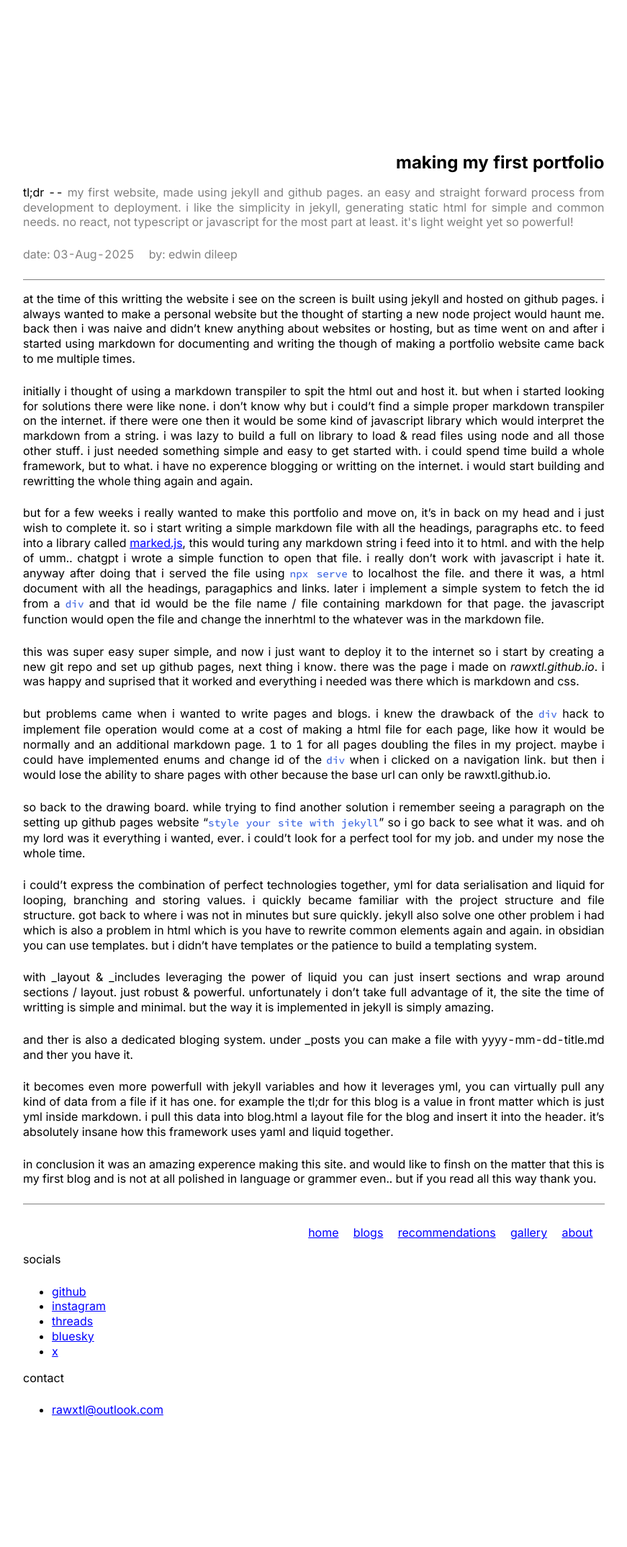
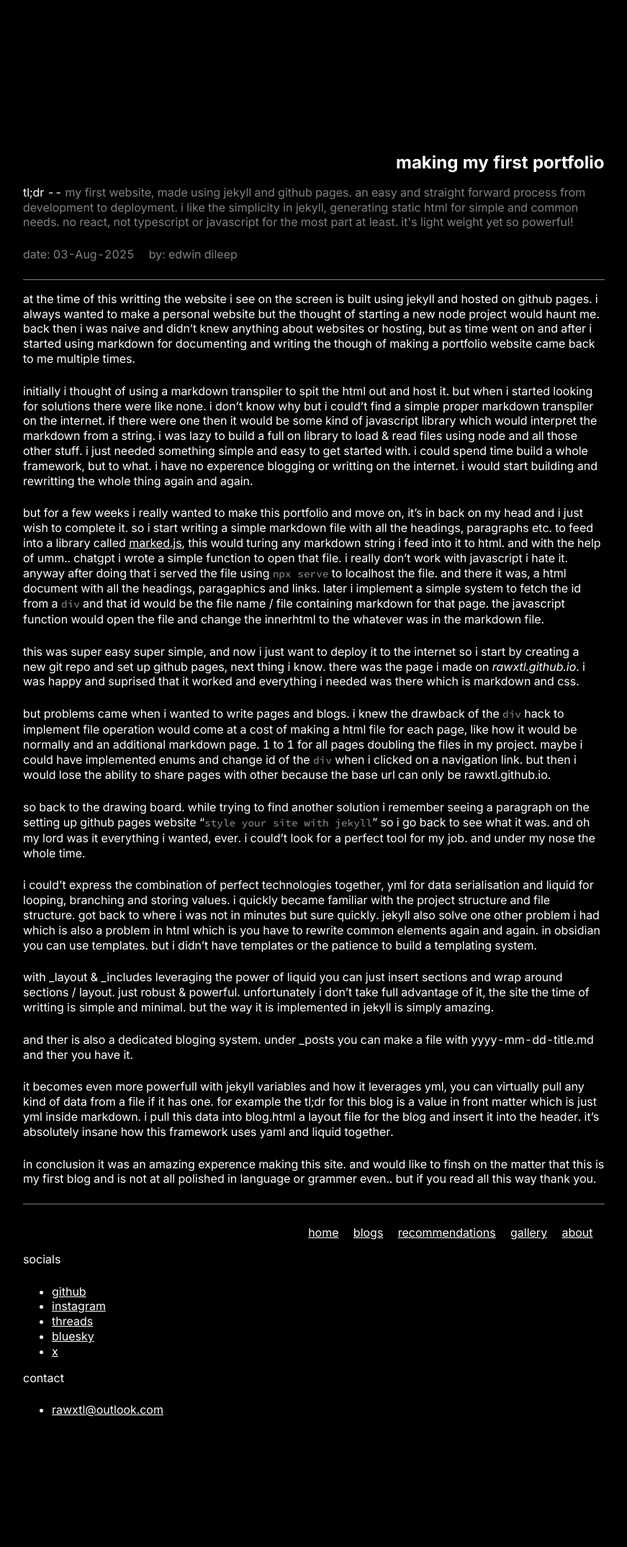
Before and after one commit to rawxtl/rawxtl.github.io, a Jekyll site: the page built from _posts/2025-08-03-making_portfolio.md, in a window 1280 px wide. Shown: the whole page at 72% size, without its empty margins (32-903 px from the left). Built offline with Jekyll 4.4.1, drawn with Linux system fonts in a browser that asks for light colours.

Commit message:
change style

```diff
--- a/assets/css/global.css
+++ b/assets/css/global.css
@@ -12,10 +12,10 @@
                 "zero" 1;
         font-variant-numeric: slashed-zero;
 
-        --background-clr: white;
-        --foreground-clr: black;
+        --background-clr: black;
+        --foreground-clr: white;
 
-        --hyperlink-clr: blue;
+        --hyperlink-clr: white;
         --dim-clr: gray;
         box-sizing: border-box;
 
@@ -47,7 +47,9 @@ footer {
         font-size: 1rem;
 
         line-height: 1.3rem;
-        text-align: justify;
+        /*text-align: justify;*/
+        text-align: left;
+
         max-width: 80ch;
 }
 
@@ -88,11 +90,11 @@ code {
         font-size: 0.9rem;
         font-weight: 500;
 
-        color: royalblue;
+        color: gray;
 }
 
 .highlight code {
-        color: black;
+        color: var(--foreground-clr);
 }
 
 a {
```
